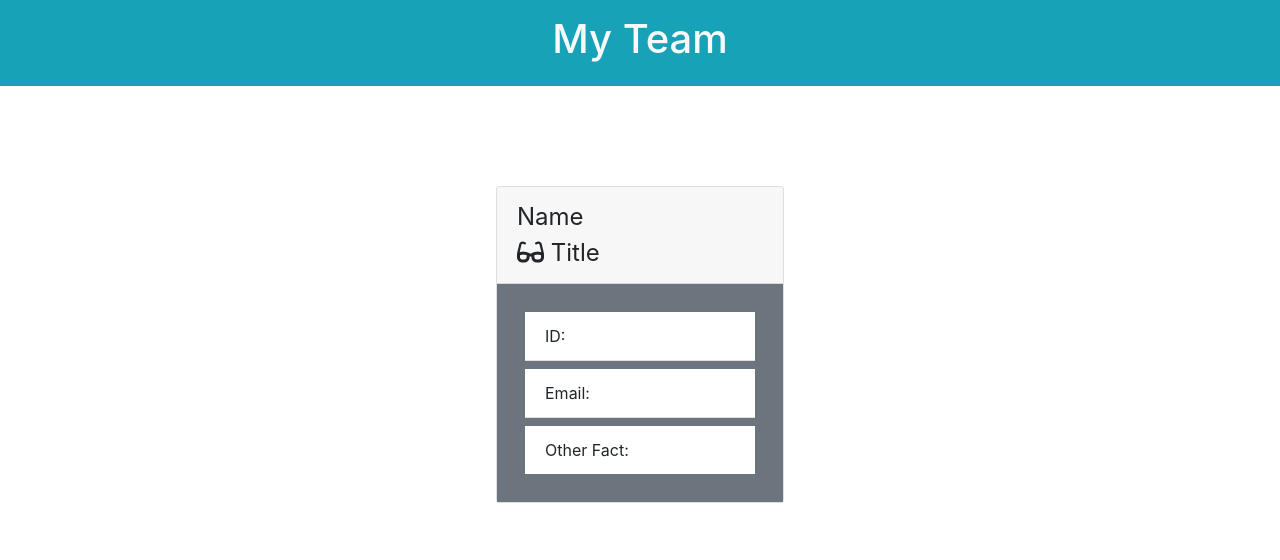
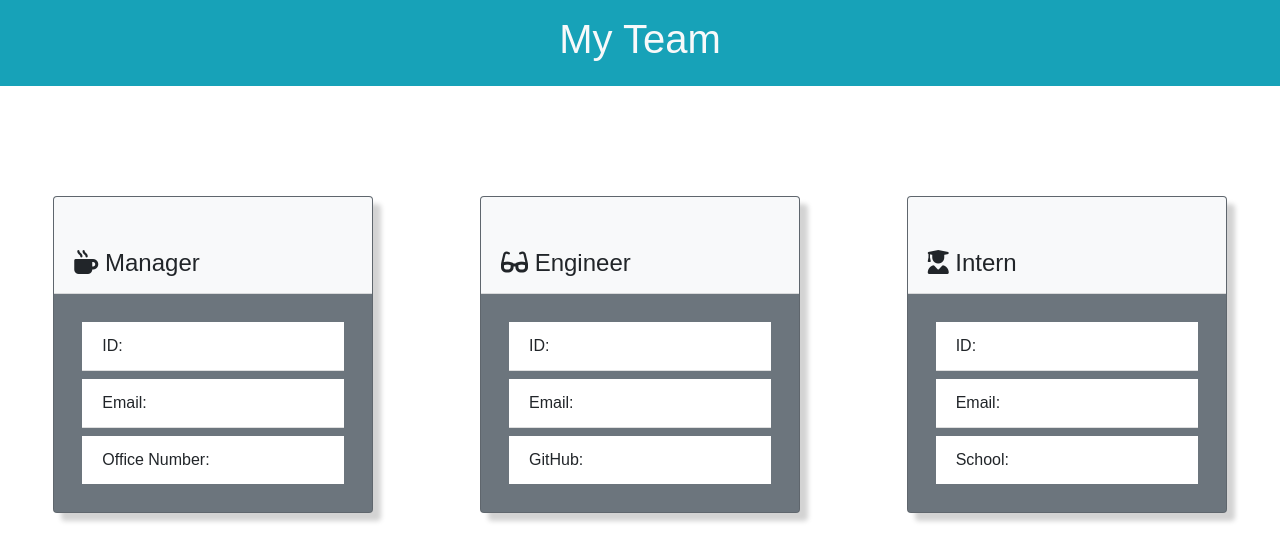
Before and after one commit to ThatBallinGuy/Team-Profile-Generator, a website: page Main/src/tester.html in a window 1280 px wide. Drawn offline with nearby package versions, Linux system fonts and the light colour scheme.

Commit message:
added sample html and css to be used in function calls

```diff
--- a/Main/src/testCss.css
+++ b/Main/src/testCss.css
@@ -1,5 +1,11 @@
+body {
+    font-family: Arial, Helvetica, sans-serif;
+    font-size: 16px;
+}
+
 header {
     padding: 15px;
+    font-size: 48px;
 }
 
 main {
@@ -9,3 +15,9 @@ main {
 .card-header{
     font-size: x-large;
 }
+
+.card{
+    box-shadow: 8px 8px 5px lightgray;
+    margin-top: 10px;
+    margin-bottom: 10px;
+}
--- a/Main/src/tester.html
+++ b/Main/src/tester.html
@@ -7,22 +7,48 @@
     <link rel="stylesheet" href="https://cdn.jsdelivr.net/npm/bootstrap@4.4.1/dist/css/bootstrap.min.css">
     <link rel="stylesheet" href="./testCss.css">
     <script src="https://kit.fontawesome.com/4cf7371fb7.js" crossorigin="anonymous"></script>
-    <title>Team Profiles</title>
+    <title>Team Profile</title>
 </head>
 <body>
     <header class="bg-info center">
                 <h1 class="text-center text-light">My Team</h1>
     </header>
     <main class="d-flex flex-wrap justify-content-around">
-        <div class="card d-flex" style="width: 18rem;">
-            <div class="card-header">
-              Name <br/><i class="fa-solid fa-glasses"></i> Title
+        <div class="card d-flex bg-secondary" style="width: 20rem;">
+            <div class="card-header bg-light">
+               <br/><i class="fa-solid fa-mug-hot"></i> Manager
             </div>
-            <div class="p-4 bg-secondary">
+            <div class="p-4">
                 <ul class="list-group list-group-flush">
                     <li class="list-group-item m-1">ID: </li>
-                    <li class="list-group-item m-1">Email: </li>
-                    <li class="list-group-item m-1">Other Fact: </li>
+                    <li class="list-group-item m-1">Email: <a href="mailto:"></a></li>
+                    <li class="list-group-item m-1">Office Number: </li>
+                  </ul>
+            </div>
+          </div>
+
+          <div class="card d-flex bg-secondary" style="width: 20rem;">
+            <div class="card-header bg-light">
+               <br/><i class="fa-solid fa-glasses"></i> Engineer
+            </div>
+            <div class="p-4">
+                <ul class="list-group list-group-flush">
+                    <li class="list-group-item m-1">ID: </li>
+                    <li class="list-group-item m-1">Email: <a href="mailto:"></a></li>
+                    <li class="list-group-item m-1">GitHub: <a href="https://github.com/"></a></li>
+                  </ul>
+            </div>
+          </div>
+
+          <div class="card d-flex bg-secondary" style="width: 20rem;">
+            <div class="card-header bg-light">
+               <br/><i class="fa-solid fa-user-graduate"></i> Intern
+            </div>
+            <div class="p-4">
+                <ul class="list-group list-group-flush">
+                    <li class="list-group-item m-1">ID: </li>
+                    <li class="list-group-item m-1">Email: <a href="mailto:"></a></li>
+                    <li class="list-group-item m-1">School: </li>
                   </ul>
             </div>
           </div>
```
Also changed, not shown: Main/Index.js (+8 -4 lines), Main/src/makeCSS.js (added, +7 -0 lines).
